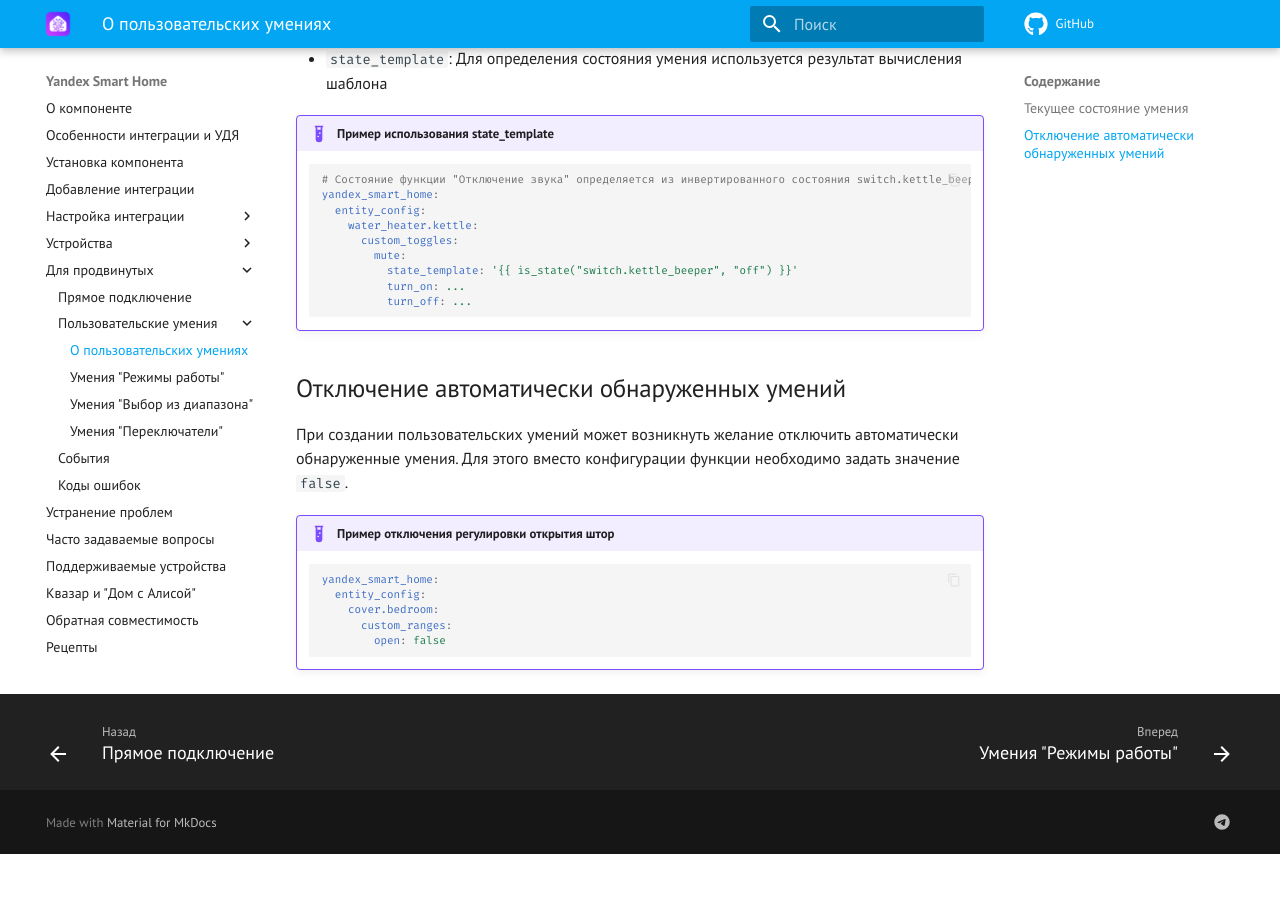
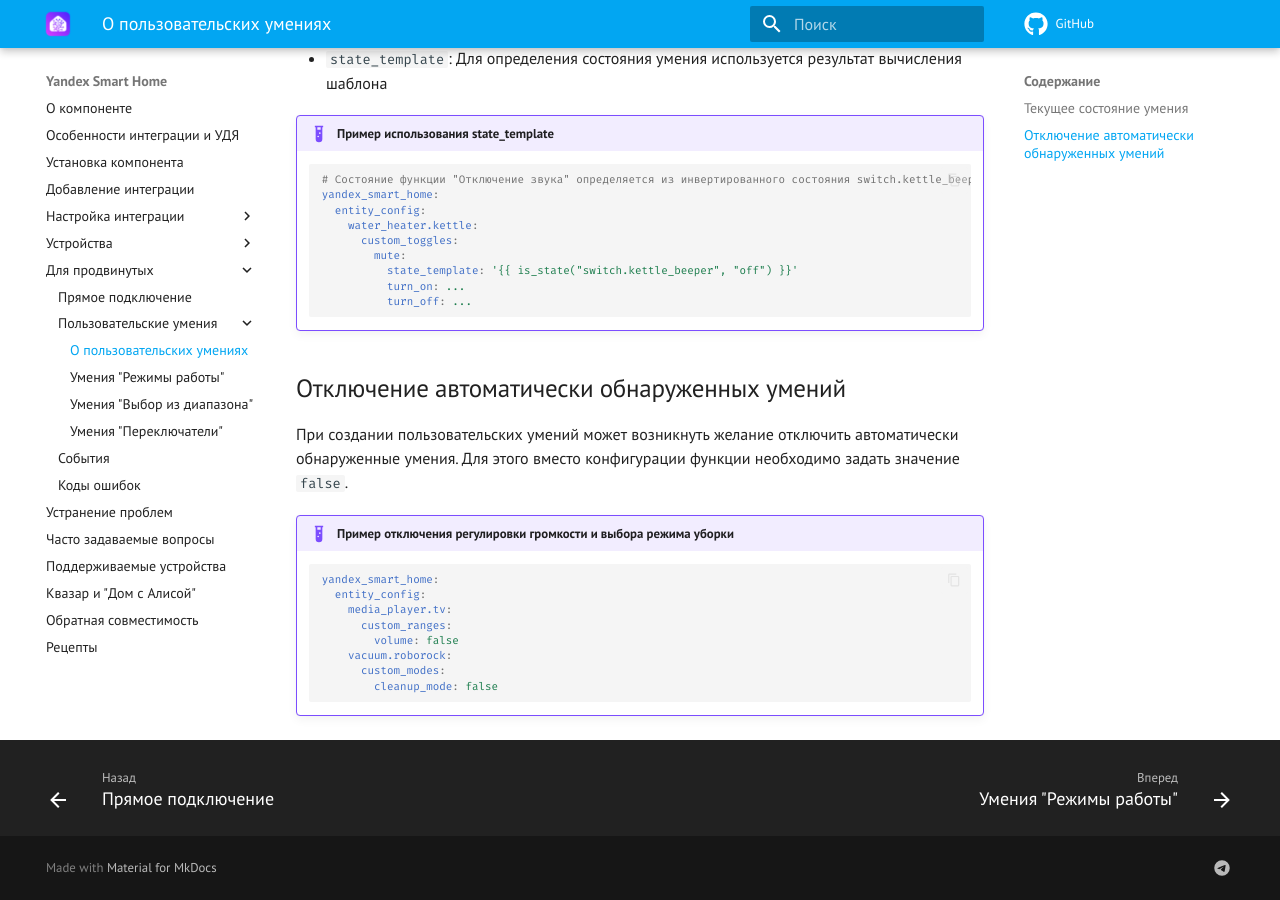
Before and after one commit to dext0r/yandex_smart_home, an MkDocs documentation site: the page built from docs/advanced/capabilities/about.md, in a window 1280 px wide and 900 px high, scrolled down 2417 px. Built offline with MkDocs 1.6.1 and Material for MkDocs 9.7.7, drawn with Linux system fonts in a browser that asks for light colours; comment, search, counter and statistics services are not loaded; the version menu is left out; before the commit the page ends 3271 px from its top, so only the background shows below that.

Commit message:
docs: Change example for disabling custom capability

````diff
--- a/docs/advanced/capabilities/about.md
+++ b/docs/advanced/capabilities/about.md
@@ -127,11 +127,14 @@
 
 При создании пользовательских умений может возникнуть желание отключить автоматически обнаруженные умения. Для этого вместо конфигурации функции необходимо задать значение `false`.
 
-!!! example "Пример отключения регулировки открытия штор"
+!!! example "Пример отключения регулировки громкости и выбора режима уборки"
     ```yaml
     yandex_smart_home:
       entity_config:
-        cover.bedroom:
+        media_player.tv:
           custom_ranges:
-            open: false
+            volume: false
+        vacuum.roborock:
+          custom_modes:
+            cleanup_mode: false
     ```
````
